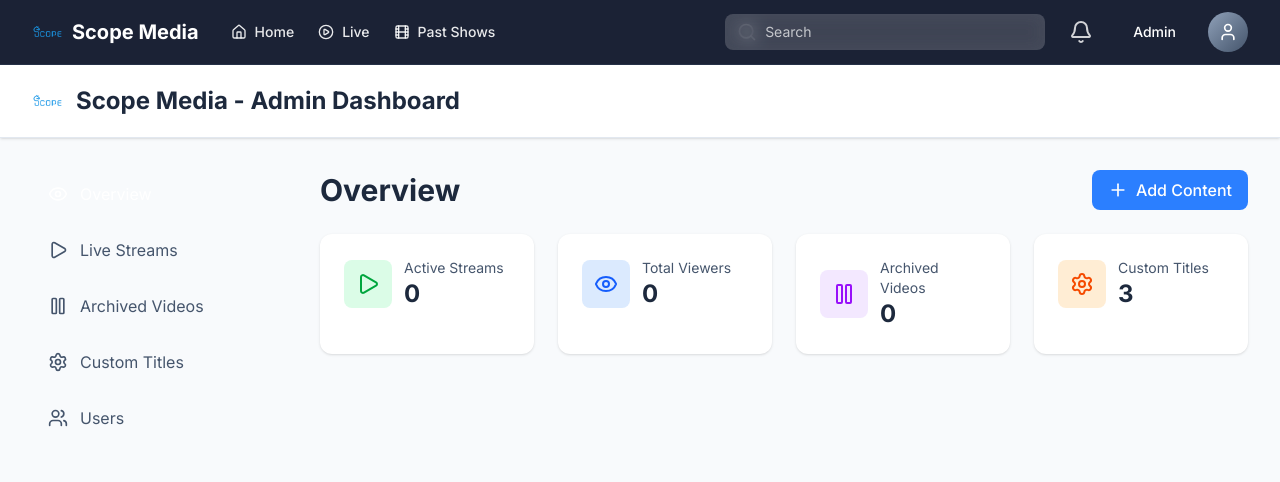
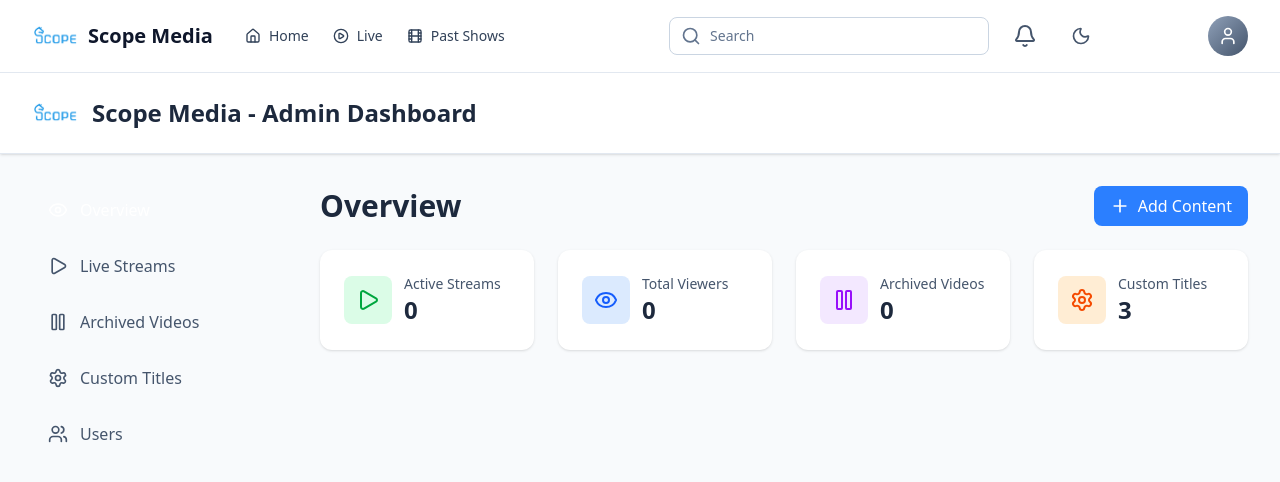
Before and after one commit to Nopeking/Scope-Media, a Next.js app: page /admin/dashboard in a window 1280 px wide. Shown: the top 482 px of the page. Built offline with nearby package versions, Linux system fonts and the light colour scheme.

Commit message:
Implement complete light/dark theme system with toggle functionality

```diff
--- a/src/app/admin/dashboard/page.tsx
+++ b/src/app/admin/dashboard/page.tsx
@@ -209,7 +209,7 @@ export default function AdminDashboard() {
               <img
                 src="/logo.png"
                 alt="Scope Media Logo"
-                className="h-8 w-8 object-contain"
+                className="h-12 w-12 object-contain"
               />
                   <h1 className="text-2xl font-bold text-slate-800">Scope Media - Admin Dashboard</h1>
             </div>
--- a/src/app/globals.css
+++ b/src/app/globals.css
@@ -1,23 +1,6 @@
 @import "tailwindcss";
 
-:root {
-  --background: #f6f7f8;
-  --foreground: #171717;
-}
-
-@media (prefers-color-scheme: dark) {
-  :root {
-    --background: #101c22;
-    --foreground: #ededed;
-  }
-}
-
-body {
-  background: var(--background);
-  color: var(--foreground);
-  font-family: 'Inter', Arial, Helvetica, sans-serif;
-}
-
+/* Custom scrollbar styles */
 .no-scrollbar::-webkit-scrollbar {
   display: none;
 }
@@ -26,3 +9,8 @@ body {
   -ms-overflow-style: none;
   scrollbar-width: none;
 }
+
+/* Smooth transitions for theme changes */
+* {
+  transition: background-color 0.2s ease, color 0.2s ease, border-color 0.2s ease;
+}
--- a/src/app/layout.tsx
+++ b/src/app/layout.tsx
@@ -1,7 +1,7 @@
 import type { Metadata } from "next";
 import { Inter } from "next/font/google";
 import "./globals.css";
-import Navigation from "@/components/Navigation";
+import ClientNavigation from "@/components/ClientNavigation";
 
 const inter = Inter({
   subsets: ["latin"],
@@ -23,14 +23,13 @@ export default function RootLayout({
   children: React.ReactNode;
 }>) {
   return (
-    <html lang="en" className="light" data-theme="light">
-      <body className={`${inter.variable} font-display bg-background-light text-slate-800 antialiased`} suppressHydrationWarning>
-        <div className="flex min-h-screen w-full flex-col" suppressHydrationWarning>
-          <Navigation />
+    <html lang="en" suppressHydrationWarning>
+      <body className={`${inter.variable} font-display antialiased`} suppressHydrationWarning>
+        <ClientNavigation>
           <main className="flex-1" suppressHydrationWarning>
             {children}
           </main>
-        </div>
+        </ClientNavigation>
       </body>
     </html>
   );
--- /dev/null
+++ b/src/components/ClientNavigation.tsx
@@ -0,0 +1,20 @@
+'use client';
+
+import { ReactNode } from 'react';
+import Navigation from './Navigation';
+import { ThemeProvider } from './ThemeProvider';
+
+interface ClientNavigationProps {
+  children?: ReactNode;
+}
+
+export default function ClientNavigation({ children }: ClientNavigationProps) {
+  return (
+    <ThemeProvider>
+      <div className="flex min-h-screen w-full flex-col">
+        <Navigation />
+        {children}
+      </div>
+    </ThemeProvider>
+  );
+}
--- a/src/components/Navigation.tsx
+++ b/src/components/Navigation.tsx
@@ -3,6 +3,7 @@
 import Link from 'next/link';
 import { usePathname } from 'next/navigation';
 import { Home, PlayCircle, Film, Search, Bell, User } from 'lucide-react';
+import ThemeToggle from './ThemeToggle';
 
 const Navigation = () => {
   const pathname = usePathname();
@@ -14,14 +15,14 @@ const Navigation = () => {
   ];
 
   return (
-        <header className="sticky top-0 z-10 w-full bg-slate-900/95 backdrop-blur-sm border-b border-slate-700/50" suppressHydrationWarning>
+        <header className="sticky top-0 z-10 w-full bg-white dark:bg-slate-900 border-b border-slate-200 dark:border-slate-700" suppressHydrationWarning>
       <div className="container mx-auto flex items-center justify-between whitespace-nowrap px-4 py-3 sm:px-6 lg:px-8" suppressHydrationWarning>
         <div className="flex items-center gap-8" suppressHydrationWarning>
-          <Link href="/" className="flex items-center gap-2 text-white" suppressHydrationWarning>
+          <Link href="/" className="flex items-center gap-2 text-slate-900 dark:text-white" suppressHydrationWarning>
             <img
               src="/logo.png"
               alt="Scope Media Logo"
-              className="h-8 w-8 object-contain"
+              className="h-12 w-12 object-contain"
               suppressHydrationWarning
             />
                 <h2 className="text-xl font-bold font-display">Scope Media</h2>
@@ -37,7 +38,7 @@ const Navigation = () => {
                   className={`text-sm font-medium transition-colors ${
                     isActive
                       ? 'text-primary'
-                      : 'text-white/90 hover:text-primary hover:scale-105'
+                      : 'text-slate-700 dark:text-slate-300 hover:text-primary hover:scale-105'
                   }`}
                   suppressHydrationWarning
                 >
@@ -53,17 +54,18 @@ const Navigation = () => {
         <div className="flex flex-1 items-center justify-end gap-4" suppressHydrationWarning>
           <div className="relative w-full max-w-xs" suppressHydrationWarning>
             <div className="pointer-events-none absolute inset-y-0 left-0 flex items-center pl-3" suppressHydrationWarning>
-              <Search className="h-5 w-5 text-white/70" />
+              <Search className="h-5 w-5 text-slate-500 dark:text-slate-400" />
             </div>
             <input
-              className="w-full rounded-lg border-0 bg-white/20 backdrop-blur-sm py-2 pl-10 pr-4 text-sm text-white placeholder:text-white/70 focus:outline-none focus:ring-2 focus:ring-primary focus:bg-white/30"
+              className="w-full rounded-lg border border-slate-300 dark:border-slate-600 bg-white dark:bg-slate-800 py-2 pl-10 pr-4 text-sm text-slate-900 dark:text-white placeholder:text-slate-500 dark:placeholder:text-slate-400 focus:outline-none focus:ring-2 focus:ring-primary focus:border-primary"
               placeholder="Search"
               suppressHydrationWarning
             />
           </div>
-          <button className="flex h-10 w-10 items-center justify-center rounded-full text-white/80 hover:bg-white/20 hover:text-primary transition-colors" suppressHydrationWarning>
+          <button className="flex h-10 w-10 items-center justify-center rounded-full text-slate-600 dark:text-slate-300 hover:bg-slate-100 dark:hover:bg-slate-800 hover:text-primary transition-colors" suppressHydrationWarning>
             <Bell className="h-6 w-6" />
           </button>
+          <ThemeToggle />
           <a
             href="/admin"
             className="bg-primary hover:bg-primary/90 text-white px-4 py-2 rounded-lg text-sm font-medium transition-colors"
--- /dev/null
+++ b/src/components/ThemeProvider.tsx
@@ -0,0 +1,71 @@
+'use client';
+
+import React, { createContext, useContext, useEffect, useState } from 'react';
+
+type Theme = 'light' | 'dark';
+
+interface ThemeContextType {
+  theme: Theme;
+  toggleTheme: () => void;
+  setTheme: (theme: Theme) => void;
+}
+
+const ThemeContext = createContext<ThemeContextType | undefined>(undefined);
+
+export function ThemeProvider({ children }: { children: React.ReactNode }) {
+  const [theme, setThemeState] = useState<Theme>('light'); // Default to light mode
+  const [mounted, setMounted] = useState(false);
+
+  // Load theme from localStorage on mount
+  useEffect(() => {
+    const savedTheme = localStorage.getItem('theme') as Theme;
+    if (savedTheme && (savedTheme === 'light' || savedTheme === 'dark')) {
+      setThemeState(savedTheme);
+    } else {
+      // Default to light mode if no saved theme
+      setThemeState('light');
+    }
+    setMounted(true);
+  }, []);
+
+  // Update document class and localStorage when theme changes
+  useEffect(() => {
+    if (mounted) {
+      document.documentElement.classList.remove('light', 'dark');
+      document.documentElement.classList.add(theme);
+      document.documentElement.setAttribute('data-theme', theme);
+      localStorage.setItem('theme', theme);
+    }
+  }, [theme, mounted]);
+
+  const toggleTheme = () => {
+    setThemeState(prev => prev === 'light' ? 'dark' : 'light');
+  };
+
+  const setTheme = (newTheme: Theme) => {
+    setThemeState(newTheme);
+  };
+
+  // Always provide the context, but handle mounting state
+  const contextValue = {
+    theme,
+    toggleTheme,
+    setTheme
+  };
+
+  return (
+    <ThemeContext.Provider value={contextValue}>
+      <div className={`min-h-screen bg-white dark:bg-slate-900 text-slate-900 dark:text-white ${mounted ? 'opacity-100' : 'opacity-0'}`}>
+        {children}
+      </div>
+    </ThemeContext.Provider>
+  );
+}
+
+export function useTheme() {
+  const context = useContext(ThemeContext);
+  if (context === undefined) {
+    throw new Error('useTheme must be used within a ThemeProvider');
+  }
+  return context;
+}
--- /dev/null
+++ b/src/components/ThemeToggle.tsx
@@ -0,0 +1,36 @@
+'use client';
+
+import React from 'react';
+import { Sun, Moon } from 'lucide-react';
+import { useTheme } from './ThemeProvider';
+
+export default function ThemeToggle() {
+  console.log('ThemeToggle: Attempting to use theme context...');
+
+  try {
+    const { theme, toggleTheme } = useTheme();
+    console.log('ThemeToggle: Successfully got theme:', theme);
+
+    return (
+      <button
+        onClick={toggleTheme}
+        className="flex h-10 w-10 items-center justify-center rounded-full transition-colors hover:bg-slate-100 dark:hover:bg-slate-800"
+        aria-label={`Switch to ${theme === 'light' ? 'dark' : 'light'} mode`}
+        suppressHydrationWarning
+      >
+        {theme === 'light' ? (
+          <Moon className="h-5 w-5 text-slate-600 dark:text-slate-400" />
+        ) : (
+          <Sun className="h-5 w-5 text-slate-600 dark:text-slate-400" />
+        )}
+      </button>
+    );
+  } catch (error) {
+    console.error('ThemeToggle: Error using theme context:', error);
+    return (
+      <div className="flex h-10 w-10 items-center justify-center rounded-full bg-red-500 text-white">
+        !
+      </div>
+    );
+  }
+}
--- a/tailwind.config.ts
+++ b/tailwind.config.ts
@@ -6,6 +6,7 @@ const config: Config = {
     "./src/components/**/*.{js,ts,jsx,tsx,mdx}",
     "./src/app/**/*.{js,ts,jsx,tsx,mdx}",
   ],
+  darkMode: 'class',
   theme: {
     extend: {
       colors: {
```
